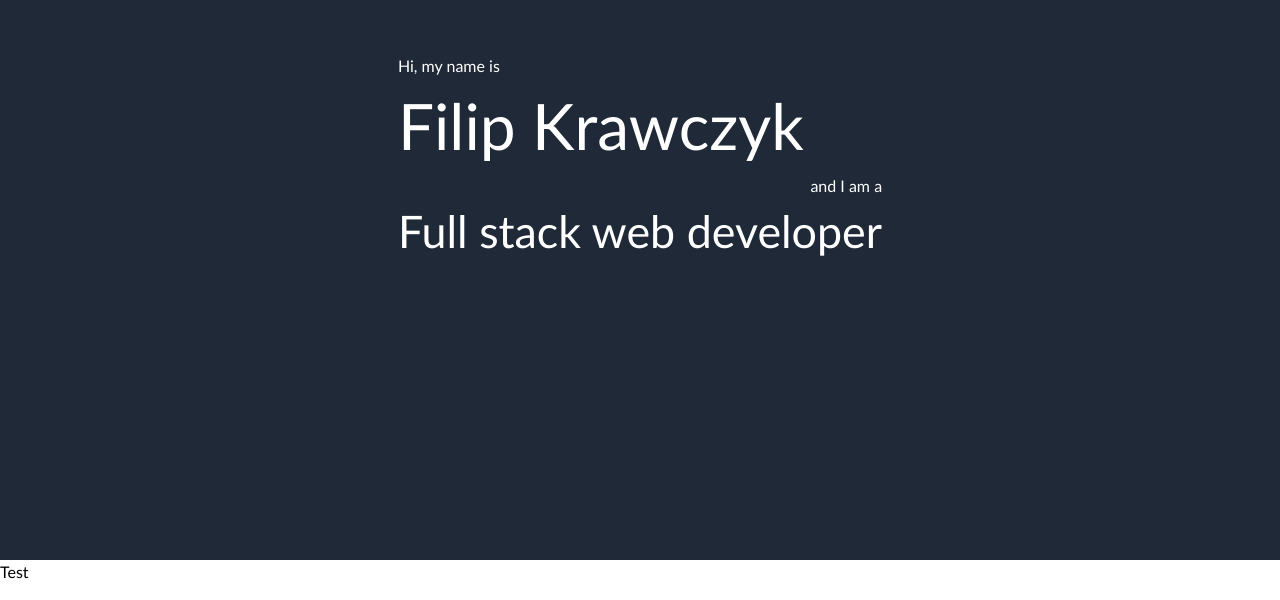
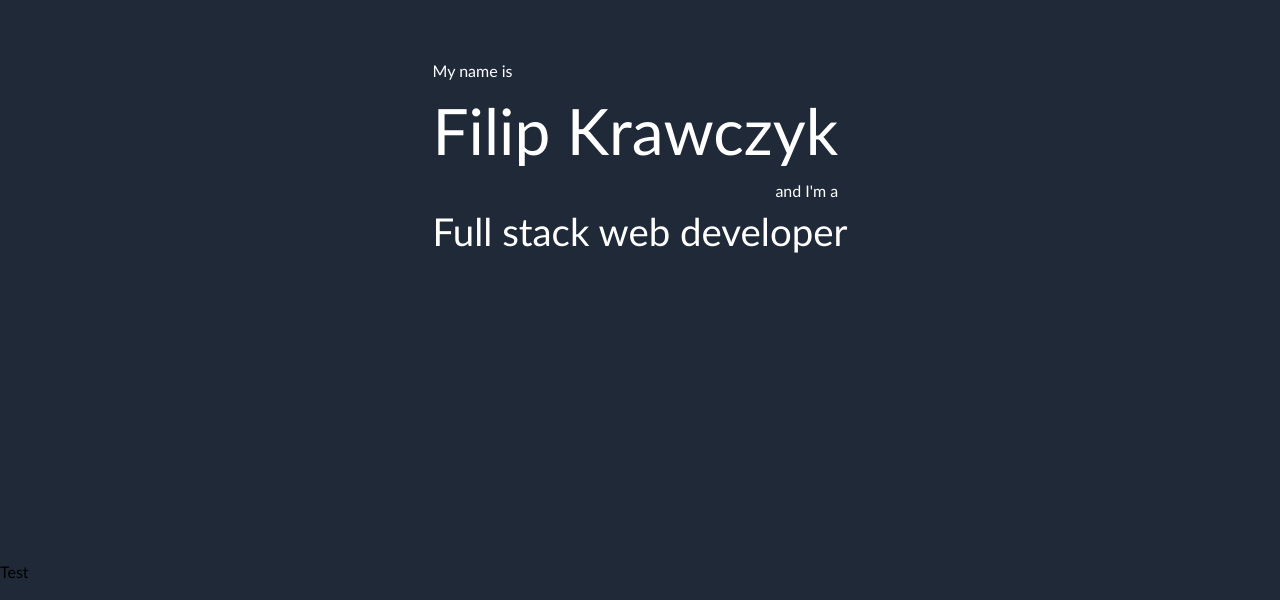
Before and after one commit to fmkra/portfolio, a Next.js app: page /en in a window 1280 px wide. Shown: the part 240-840 px from the top of the page. Built offline with nearby package versions, Linux system fonts and the light colour scheme.

Commit message:
Add dictionary to main page

```diff
--- a/app/[lang]/layout.tsx
+++ b/app/[lang]/layout.tsx
@@ -12,7 +12,7 @@ export async function generateStaticParams() {
 
 export default function Root({ children, params }: { children: React.ReactNode; params: { lang: string } }) {
     return (
-        <html lang={params.lang}>
+        <html lang={params.lang} className="bg-gray-800">
             <body>{children}</body>
         </html>
     )
--- a/app/[lang]/page.tsx
+++ b/app/[lang]/page.tsx
@@ -1,12 +1,19 @@
-export default function Page() {
+import { getDictionary } from '../../get-dictionary'
+import { Locale } from '../../i18n-config'
+
+export default async function Page({ params: { lang } }: { params: { lang: Locale } }) {
+    const dict = await getDictionary(lang)
+
     return (
         <>
-            <div className="w-screen h-screen bg-gray-800 text-white flex flex-col items-center justify-center">
+            <div className="w-screen min-h-screen bg-gray-800 text-white flex flex-col items-center justify-center">
                 <div>
-                    <p>Hi, my name is</p>
-                    <h1 className="text-[clamp(1.5rem,min(10vw,10vh),4rem)]">Filip Krawczyk</h1>
-                    <p className="text-right">and I am a</p>
-                    <h2 className="text-[clamp(1.5rem,min(7vw,7vw),2.8rem)]">Full stack web developer</h2>
+                    <p>{dict.title.welcome}</p>
+                    <div className="w-fit">
+                        <h1 className="text-[clamp(1.5rem,min(10vw,20vh),4rem)]">Filip Krawczyk</h1>
+                        <p className="text-right">{dict.title.iam}</p>
+                    </div>
+                    <h2 className="text-[clamp(1.5rem,min(6vw,12vh),2.4rem)]">{dict.title.job}</h2>
                 </div>
             </div>
             <div className="h-10">Test</div>
--- a/dictionaries/en.json
+++ b/dictionaries/en.json
@@ -1,6 +1,6 @@
 {
     "title": {
-        "welcome": "Hi, my name is",
+        "welcome": "My name is",
         "iam": "and I'm a",
         "job": "Full stack web developer"
     }
--- a/dictionaries/pl.json
+++ b/dictionaries/pl.json
@@ -1,6 +1,6 @@
 {
     "title": {
-        "welcome": "Hej, jestem",
+        "welcome": "Jestem",
         "iam": "i zajmuję się",
         "job": "tworzeniem aplikacji webowych"
     }
```
